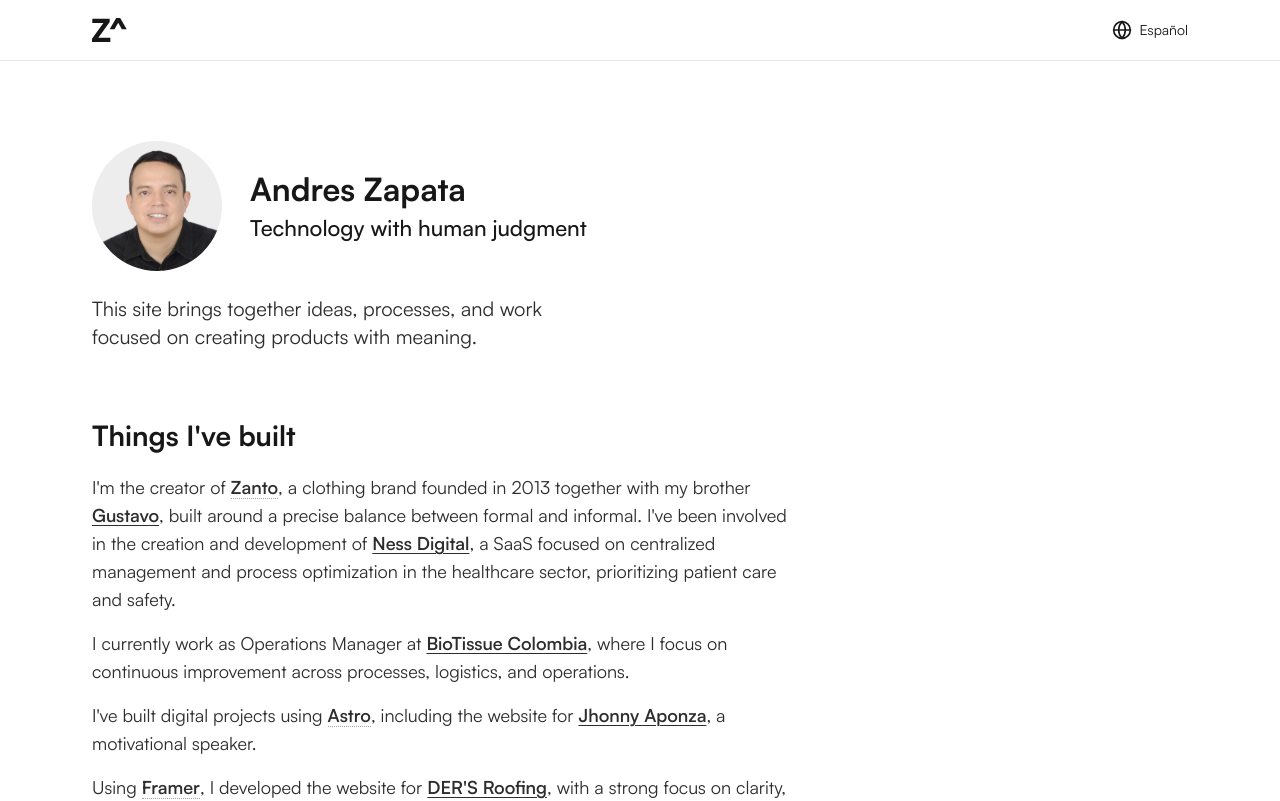
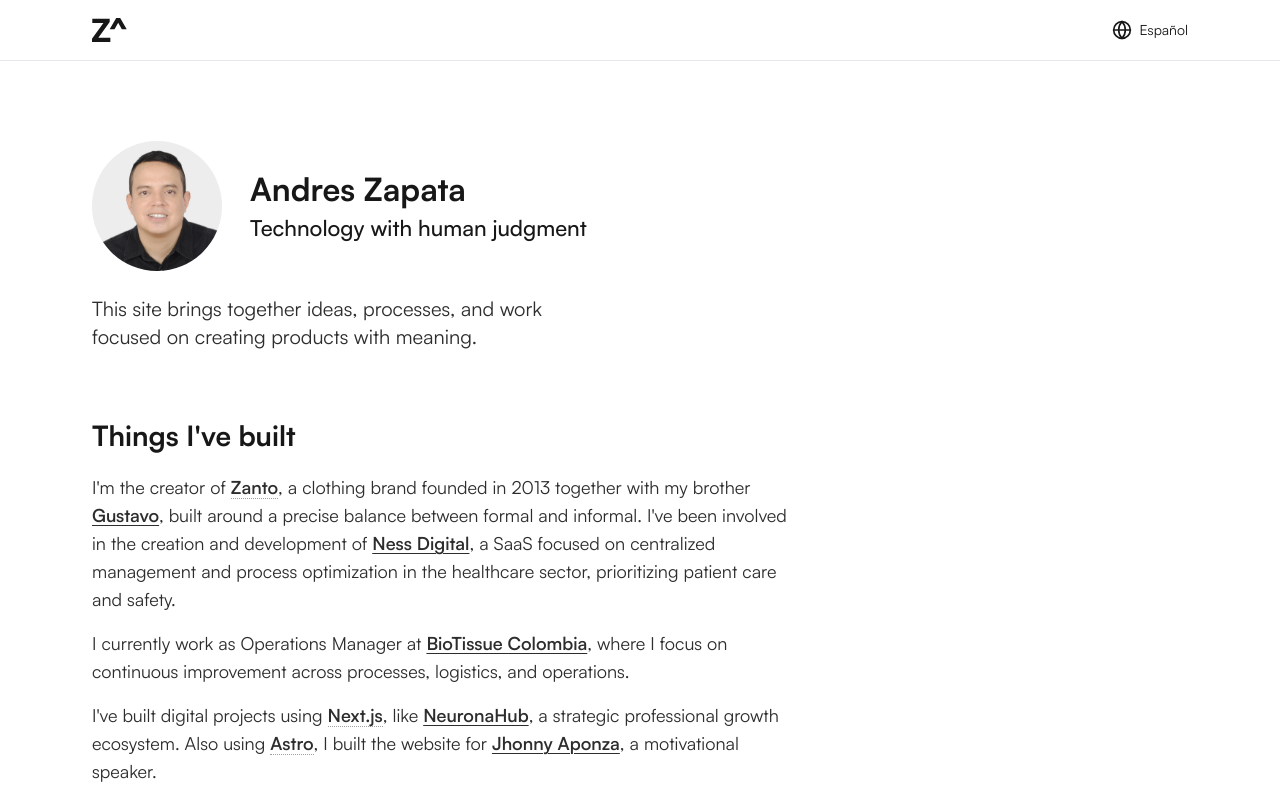
Before and after one commit to andreszapataq/andreszapata.me-v3, a Next.js app: page /en in a window 1280 px wide. Shown: the top 801 px of the page. Built offline with nearby package versions, Linux system fonts and the light colour scheme; no server answers; the database is empty.

Commit message:
add neuronahub project

```diff
--- a/components/built-section.tsx
+++ b/components/built-section.tsx
@@ -38,6 +38,12 @@
           jhonny: (chunks) => (
             <TextLink href="https://jhonnyaponza.org/">{chunks}</TextLink>
           ),
+          nextjs: (chunks) => (
+            <Highlight icon="/icons/nextjs_dark.svg">{chunks}</Highlight>
+          ),
+          neuronahub: (chunks) => (
+            <TextLink href="https://www.neuronahub.com/">{chunks}</TextLink>
+          ),
         })}
       </p>
       <p>
--- a/messages/en.json
+++ b/messages/en.json
@@ -15,7 +15,7 @@
       "title": "Things I've built",
       "p1": "I'm the creator of <zanto>Zanto</zanto>, a clothing brand founded in 2013 together with my brother <gustavo>Gustavo</gustavo>, built around a precise balance between formal and informal. I've been involved in the creation and development of <ness>Ness Digital</ness>, a SaaS focused on centralized management and process optimization in the healthcare sector, prioritizing patient care and safety.",
       "p2": "I currently work as Operations Manager at <biotissue>BioTissue Colombia</biotissue>, where I focus on continuous improvement across processes, logistics, and operations.",
-      "p3": "I've built digital projects using <astro>Astro</astro>, including the website for <jhonny>Jhonny Aponza</jhonny>, a motivational speaker.",
+      "p3": "I've built digital projects using <nextjs>Next.js</nextjs>, like <neuronahub>NeuronaHub</neuronahub>, a strategic professional growth ecosystem. Also using <astro>Astro</astro>, I built the website for <jhonny>Jhonny Aponza</jhonny>, a motivational speaker.",
       "p4": "Using <framer>Framer</framer>, I developed the website for <derwins>DER'S Roofing</derwins>, with a strong focus on clarity, performance, and simplicity."
     },
     "thinking": {
--- a/messages/es.json
+++ b/messages/es.json
@@ -15,7 +15,7 @@
       "title": "Cosas que he construido",
       "p1": "Soy creador de <zanto>Zanto</zanto>, una marca de ropa lanzada en 2013 junto a mi hermano <gustavo>Gustavo</gustavo>, la cual tiene como consigna, la mezcla precisa entre lo formal y lo informal. He participado en la creación y desarrollo de <ness>Ness Digital</ness>, un SaaS enfocado en la gestión centralizada y la optimización de procesos en el sector salud, priorizando la atención y la seguridad de los pacientes.",
       "p2": "Actualmente me desempeño como Gerente de Operaciones en <biotissue>BioTissue Colombia</biotissue>, donde trabajo en la mejora continua de procesos, logística y operaciones.",
-      "p3": "He construido proyectos digitales con <astro>Astro</astro>, como el sitio web de <jhonny>Jhonny Aponza</jhonny>, conferencista motivacional.",
+      "p3": "He construido proyectos digitales con <nextjs>Next.js</nextjs>, como <neuronahub>NeuronaHub</neuronahub>, un ecosistema estratégico de crecimiento profesional. También con <astro>Astro</astro>, construí el sitio web de <jhonny>Jhonny Aponza</jhonny>, conferencista motivacional.",
       "p4": "Con <framer>Framer</framer>, he desarrollado el sitio web para <derwins>DER'S Roofing</derwins>, enfocándome en la claridad, el rendimiento y la simplicidad."
     },
     "thinking": {
```
Also changed, not shown: public/icons/nextjs_dark.svg (added).
